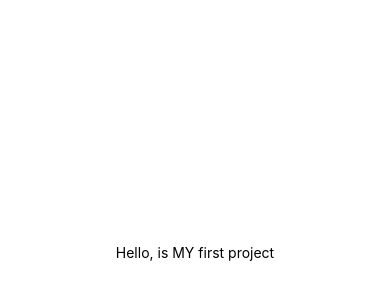
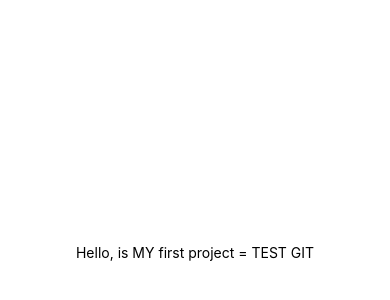
Before and after one commit to Simon507/myFirstProject-ReactNative, a React Native app: screen / in a window 390 px wide. Shown: the part 170-470 px from the top of the page. Built offline with nearby package versions, Linux system fonts and the light colour scheme.

Commit message:
Update App.js

```diff
--- a/App.js
+++ b/App.js
@@ -4,7 +4,7 @@ import { StyleSheet, Text, View } from 'react-native';
 export default function App() {
   return (
     <View style={styles.container}>
-      <Text>Hello, is MY first project</Text>
+      <Text>Hello, is MY first project = TEST GIT</Text>
       <StatusBar style="auto" />
     </View>
   );
```
